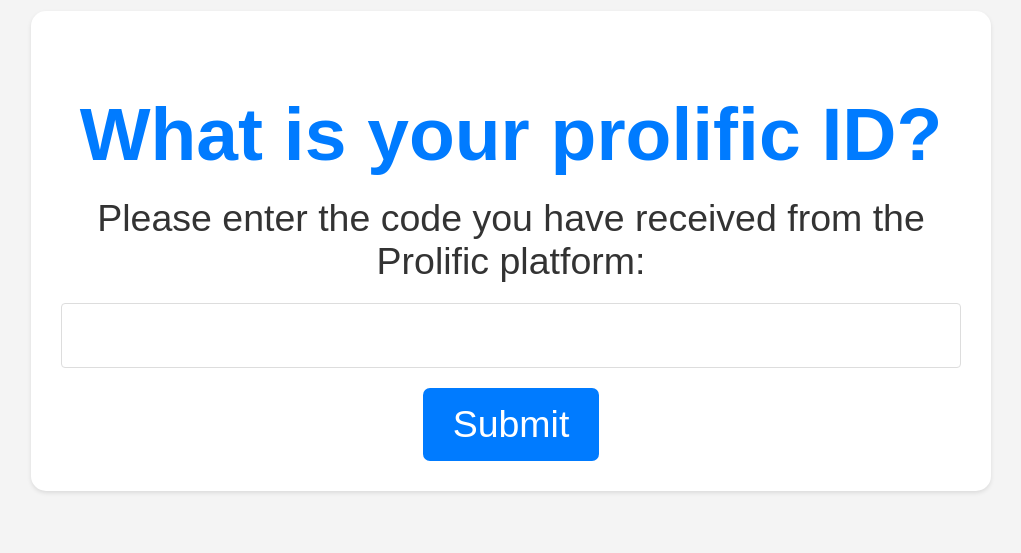
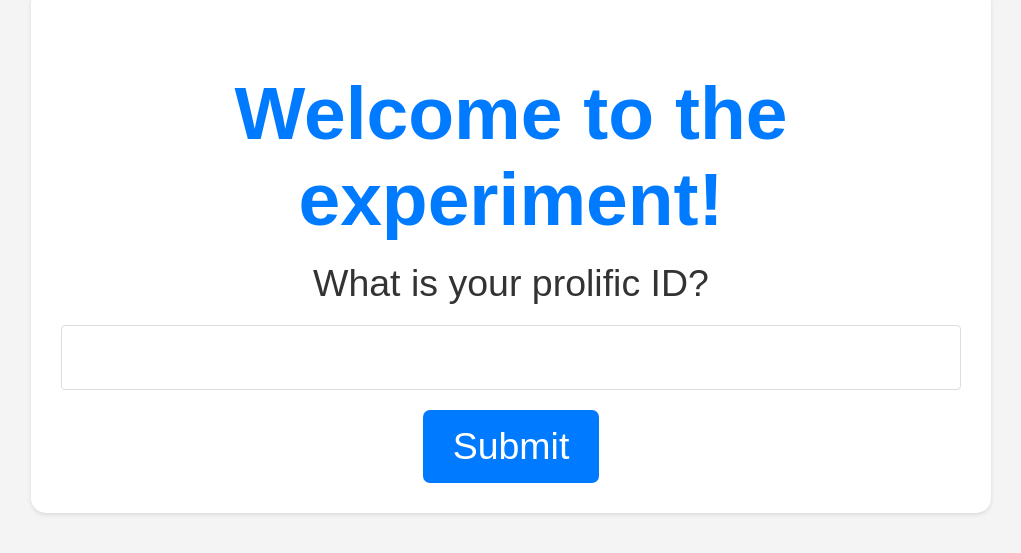
Before and after one commit to ShaniGueta/Final_Project, a website: page mainGame.html in a window 1280 px wide. Shown: the part 149-702 px from the top of the page, without its empty margins (129-1150 px from the left). Drawn offline with Linux system fonts and the light colour scheme.

Commit message:
welcome page

```diff
--- a/mainGame.html
+++ b/mainGame.html
@@ -7,9 +7,9 @@
 </head>
 <body id="codeEnter">
     <div class="container">
-        <h1>What is your prolific ID?</h1>
+        <h1>Welcome to the experiment!</h1>
         <form id="codeForm" action="/submit-code" method="post">
-            <label for="code">Please enter the code you have received from the Prolific platform:</label>
+            <label for="code">What is your prolific ID?</label>
             <input type="text" id="code" name="code" required>
             <button type="submit">Submit</button>
         </form>
```
